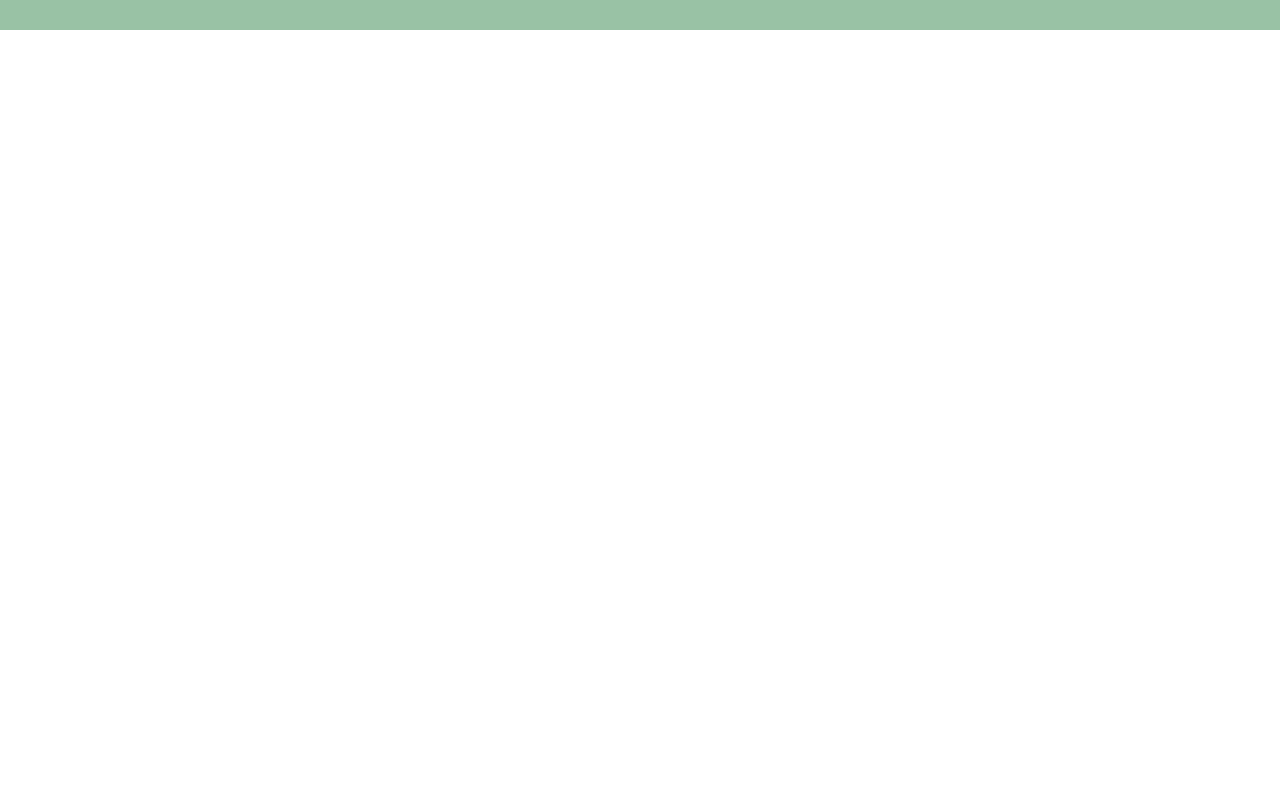
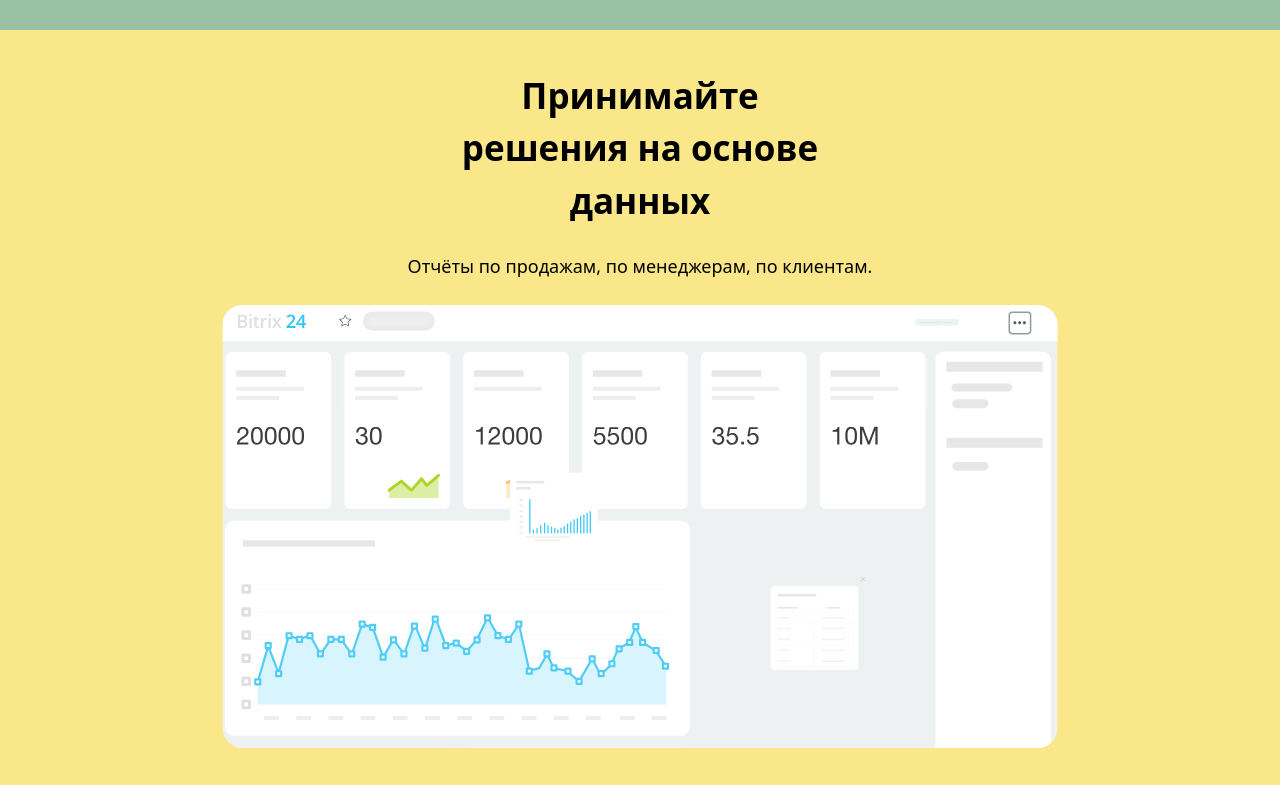
Before and after one commit to Muhammadfahim17/Exam1, a website: page src/index.html in a window 1280 px wide. Shown: the part 2386-3171 px from the top of the page. Before the commit the page ends 2416 px from the top, so only its background shows below. Drawn offline with nearby package versions, Linux system fonts and the light colour scheme; files that its build step writes are made by us from their sources.

Commit message:
section3 page1

```diff
--- a/src/index.html
+++ b/src/index.html
@@ -74,6 +74,12 @@
             <img src="./Image11.svg" alt="">
     </div>
 
+    <div class="bg-[#F9E78A] p-[15px] text-center flex flex-col gap-[25px] py-[20px] sm:items-center sm:py-[40px]">
+        <h1 class="font-bold text-[25px] sm:text-[35px] sm:w-[400px]">Принимайте решения на основе данных</h1>
+            <p class="text-lg">Отчёты по продажам, по менеджерам, по клиентам.</p>
+            <img src="./Image.svg" alt="">
+    </div>
+
 
 </body>
 </html>
```
